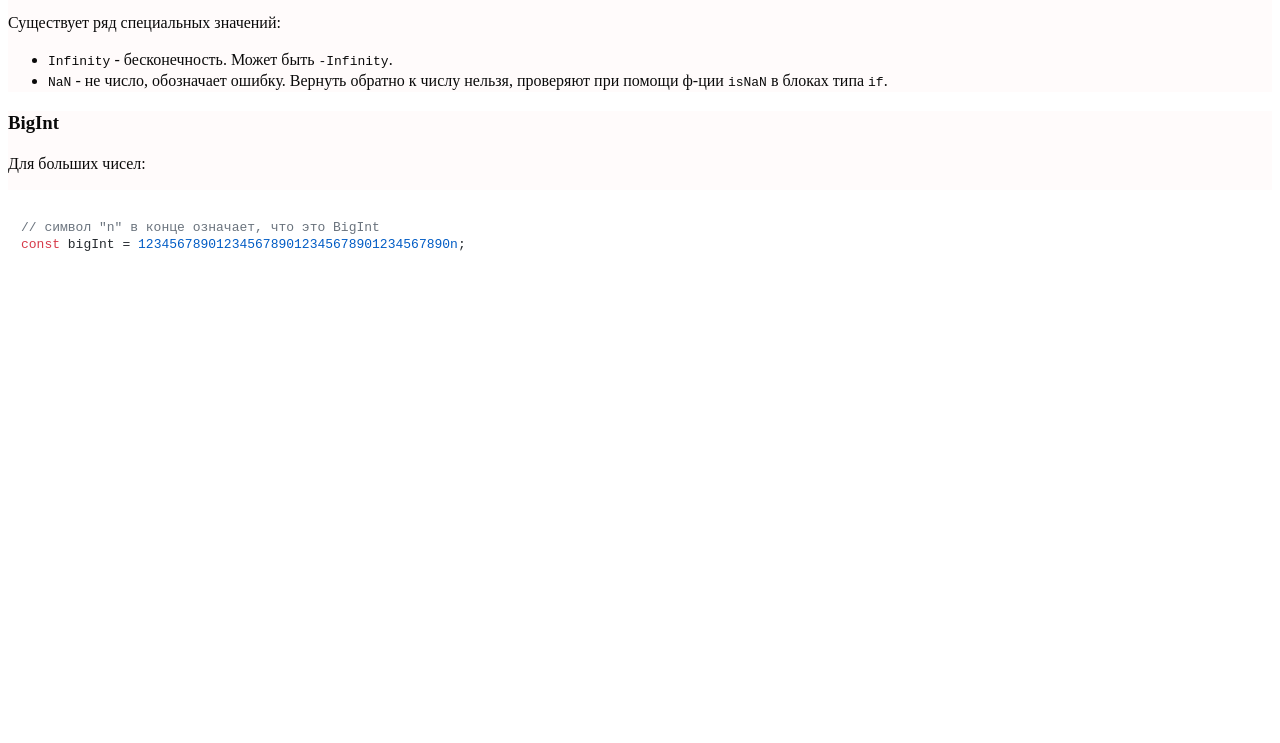
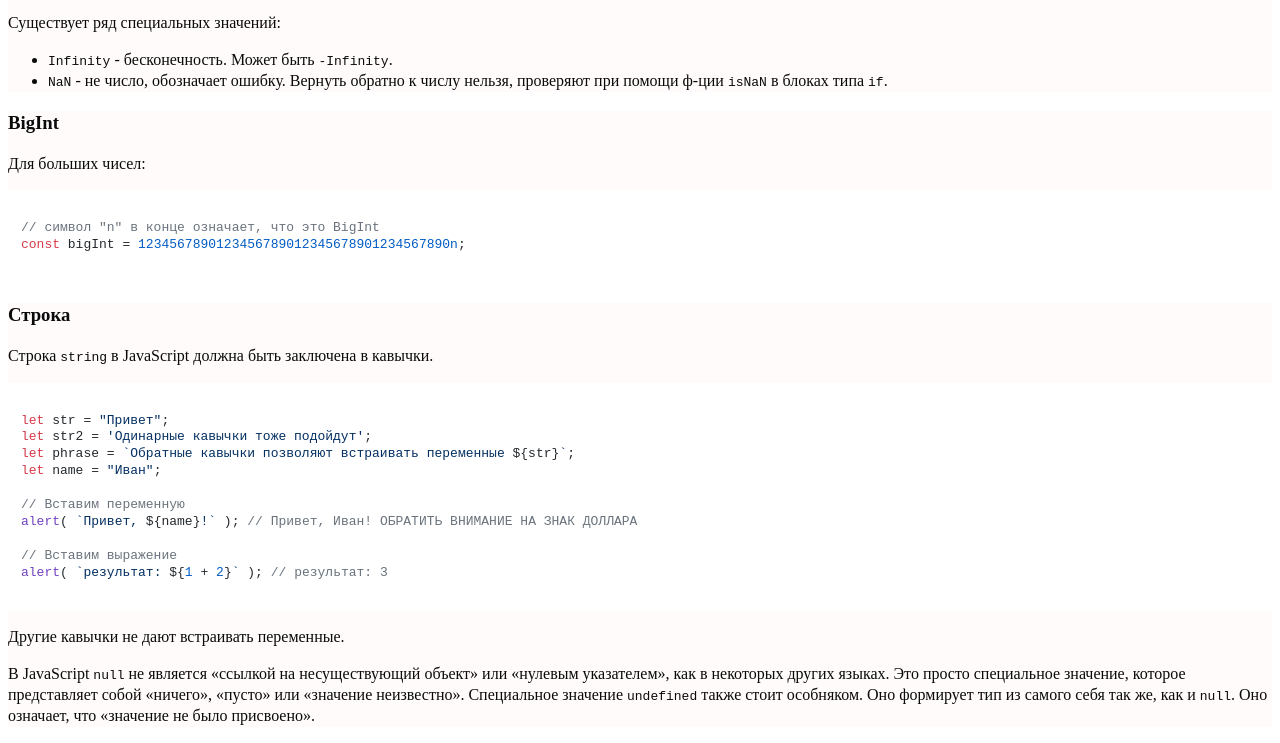
Before and after one commit to NikZha/conspectOfBasicsJs, a plain HTML site: page 2.Основы JavaScript/types.html in a window 1280 px wide. Shown: the part 639-1382 px from the top of the page. Before the commit the page ends 936 px from the top, so only its background shows below. Drawn offline with nearby package versions, Linux system fonts and the light colour scheme; a script that the page names is missing.

Commit message:
Added topic string

```diff
--- a/2.Основы JavaScript/types.html
+++ b/2.Основы JavaScript/types.html
@@ -71,6 +71,31 @@
 const bigInt = 1234567890123456789012345678901234567890n;
         </code></pre>
     </div>
+    <div class="topic" id="string">
+        <h3>Строка</h3>
+        <p>Строка <code>string</code> в JavaScript должна быть заключена в кавычки.</p>
+        <pre><code class="language-js">
+let str = "Привет";
+let str2 = 'Одинарные кавычки тоже подойдут';
+let phrase = `Обратные кавычки позволяют встраивать переменные ${str}`;
+let name = "Иван";
+
+// Вставим переменную
+alert( `Привет, ${name}!` ); // Привет, Иван! ОБРАТИТЬ ВНИМАНИЕ НА ЗНАК ДОЛЛАРА
+
+// Вставим выражение
+alert( `результат: ${1 + 2}` ); // результат: 3
+        </code></pre>
+        <p>Другие кавычки не дают встраивать переменные.</p>
+
+        <p>В JavaScript <code>null</code> не является «ссылкой на несуществующий объект» или «нулевым указателем», как в
+            некоторых других языках.
+            Это просто специальное значение, которое представляет собой «ничего», «пусто» или «значение неизвестно».
+            Специальное значение <code>undefined</code> также стоит особняком. Оно формирует тип из самого себя так же,
+            как и <code>null</code>.
+            Оно означает, что «значение не было присвоено».</p>
+
+    </div>
 
 
 
```
Also changed, not shown: 1 other file.
